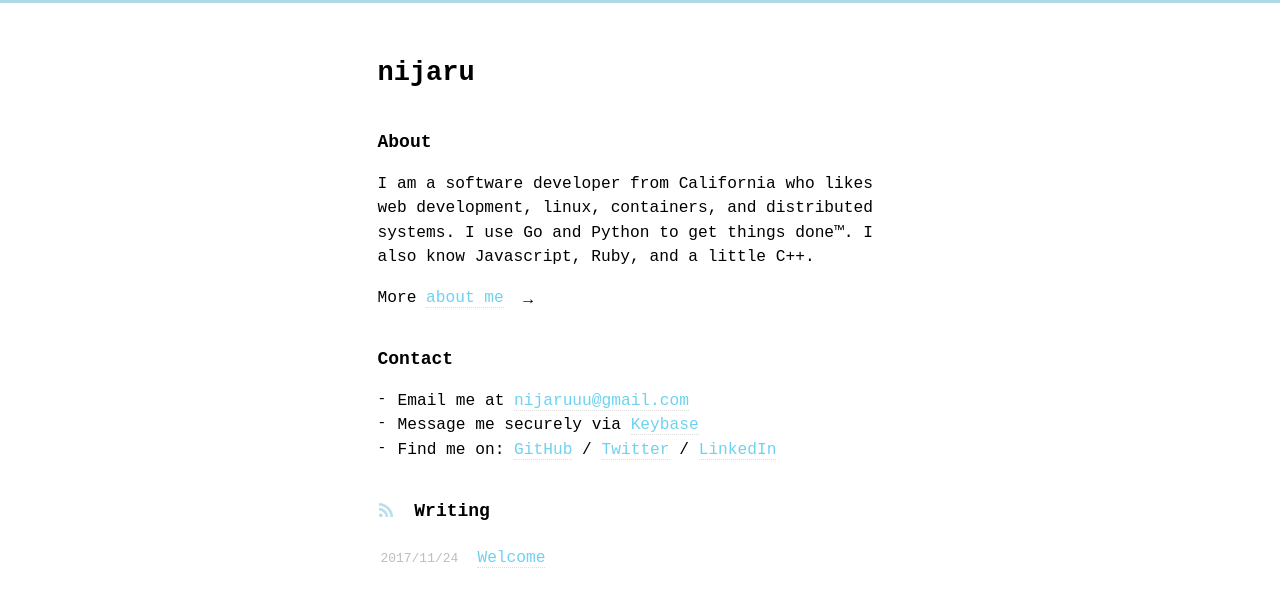
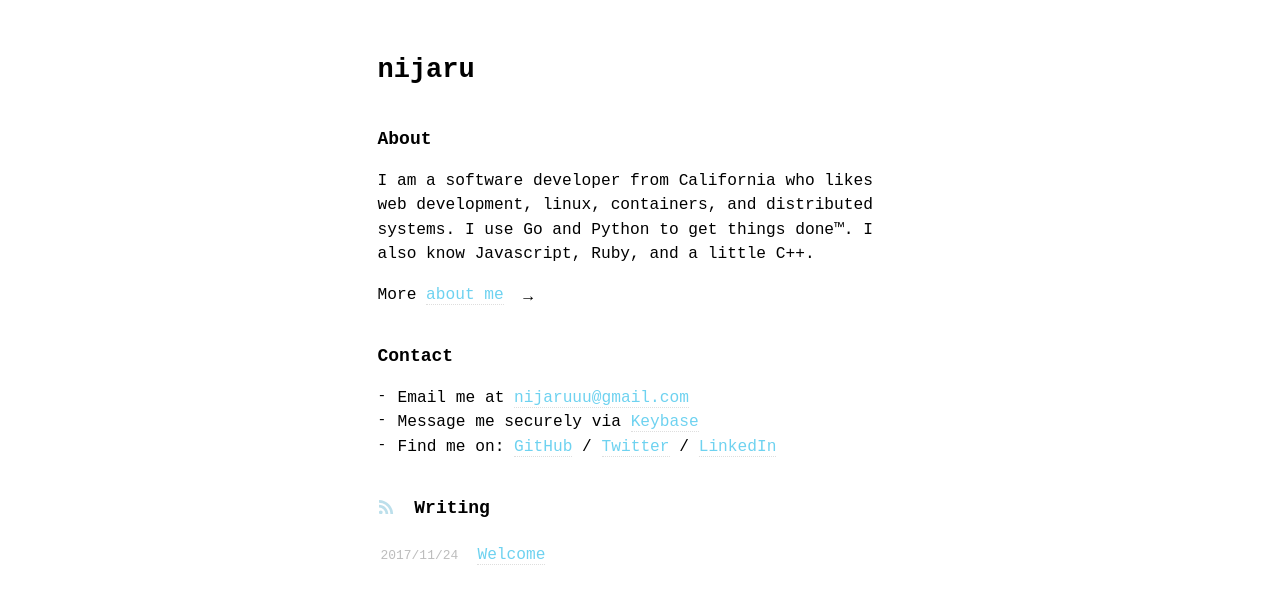
Before and after one commit to nijaru/nijaru.github.io, a Jekyll site: the page built from index.md, in a window 1280 px wide. Shown: the top 607 px of the page. Built offline with Jekyll 4.4.1, drawn with Linux system fonts in a browser that asks for light colours.

Commit message:
Update border
Signed-off-by: Nick Russo <nicholasjamesrusso@gmail.com>

```diff
--- a/_includes/main.css
+++ b/_includes/main.css
@@ -10,7 +10,7 @@ body {
   font-family: 'Ubuntu Mono', monospace;
   font-weight: 200;
   word-wrap: break-word;
-  border-top: 3px solid lightblue;
+  /* border-top: 3px solid lightblue; */
   line-height: 1.5;
 }
 
```
